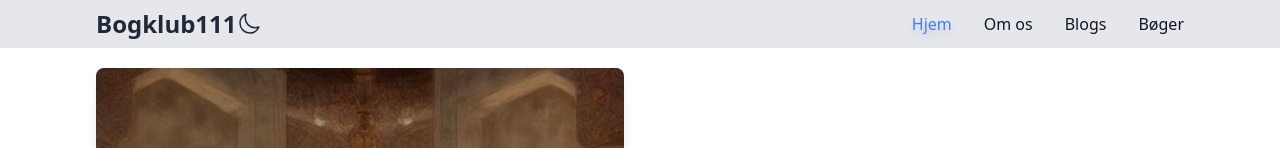
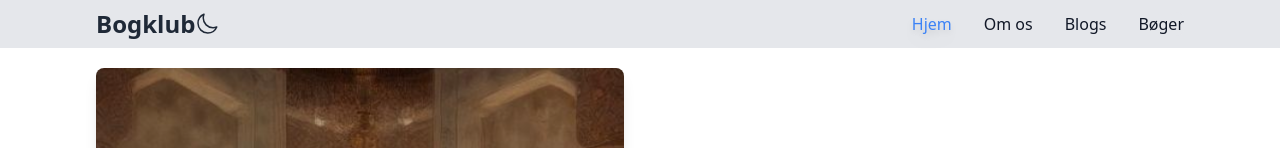
Before and after one commit to dav1d992/BookClub, an Angular app: page / in a window 1280 px wide. Shown: the top 148 px of the page. Built offline with nearby package versions, Linux system fonts and the light colour scheme.

Commit message:
Bookclub -> Bogklub

```diff
--- a/src/app/components/navbar/navbar.component.html
+++ b/src/app/components/navbar/navbar.component.html
@@ -5,7 +5,7 @@
     class="max-w-screen-xl flex flex-wrap items-center justify-between mx-auto px-6 md:px-12 lg:px-24 py-2"
   >
     <div class="flex items-center">
-      <p class="text-2xl font-bold">Bogklub111</p>
+      <p class="text-2xl font-bold">Bogklub</p>
       <button (click)="toggleDarkMode()">
         <svg
           xmlns="http://www.w3.org/2000/svg"
--- a/src/index.html
+++ b/src/index.html
@@ -2,7 +2,7 @@
 <html lang="en">
   <head>
     <meta charset="utf-8" />
-    <title>BookClub</title>
+    <title>Bogklub</title>
     <base href="/" />
     <meta name="viewport" content="width=device-width, initial-scale=1" />
     <link rel="icon" type="image/x-icon" href="./assets/mosque_icon.ico" />
```
Also changed, not shown: 1 other file (tests, documents, lock files or other folders).
